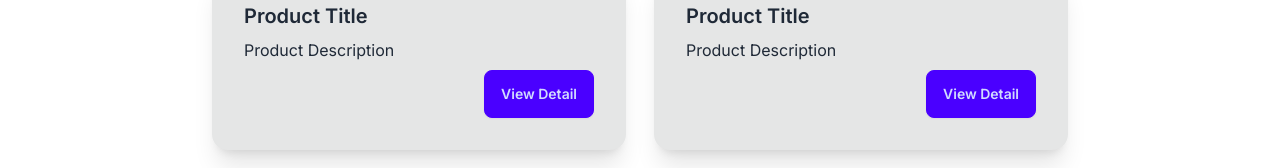
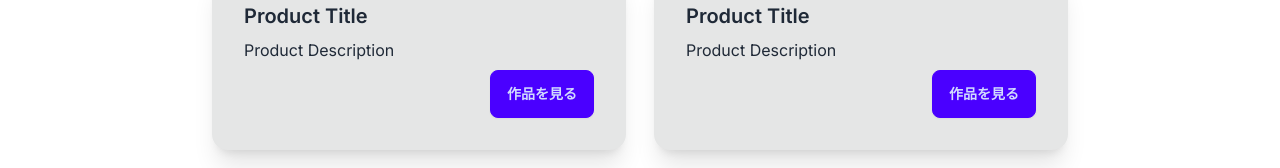
Before and after one commit to Milix-M/milix-m_tempest, a Next.js app in the folder web/: page /works in a window 1280 px wide. Shown: the part 190-358 px from the top of the page. Built offline with nearby package versions, Linux system fonts and the light colour scheme.

Commit message:
change Button text

```diff
--- a/web/src/components/Works/Works.tsx
+++ b/web/src/components/Works/Works.tsx
@@ -13,7 +13,7 @@
           <p>{description}</p>
           <div className="card-actions justify-end">
             <a href={link} target="_blank">
-              <button className="btn btn-primary">View Detail
+              <button className="btn btn-primary">作品を見る
               </button>
             </a>
           </div>
```
